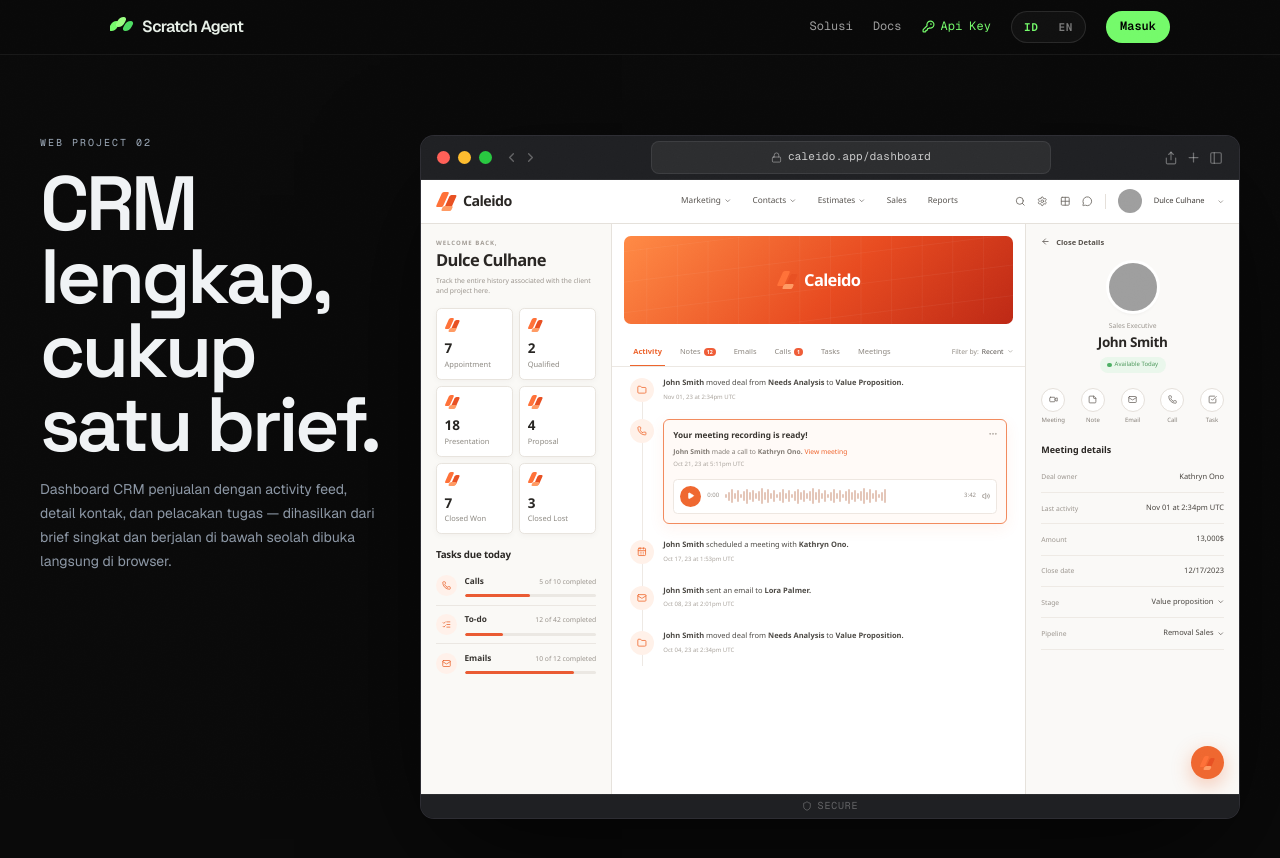
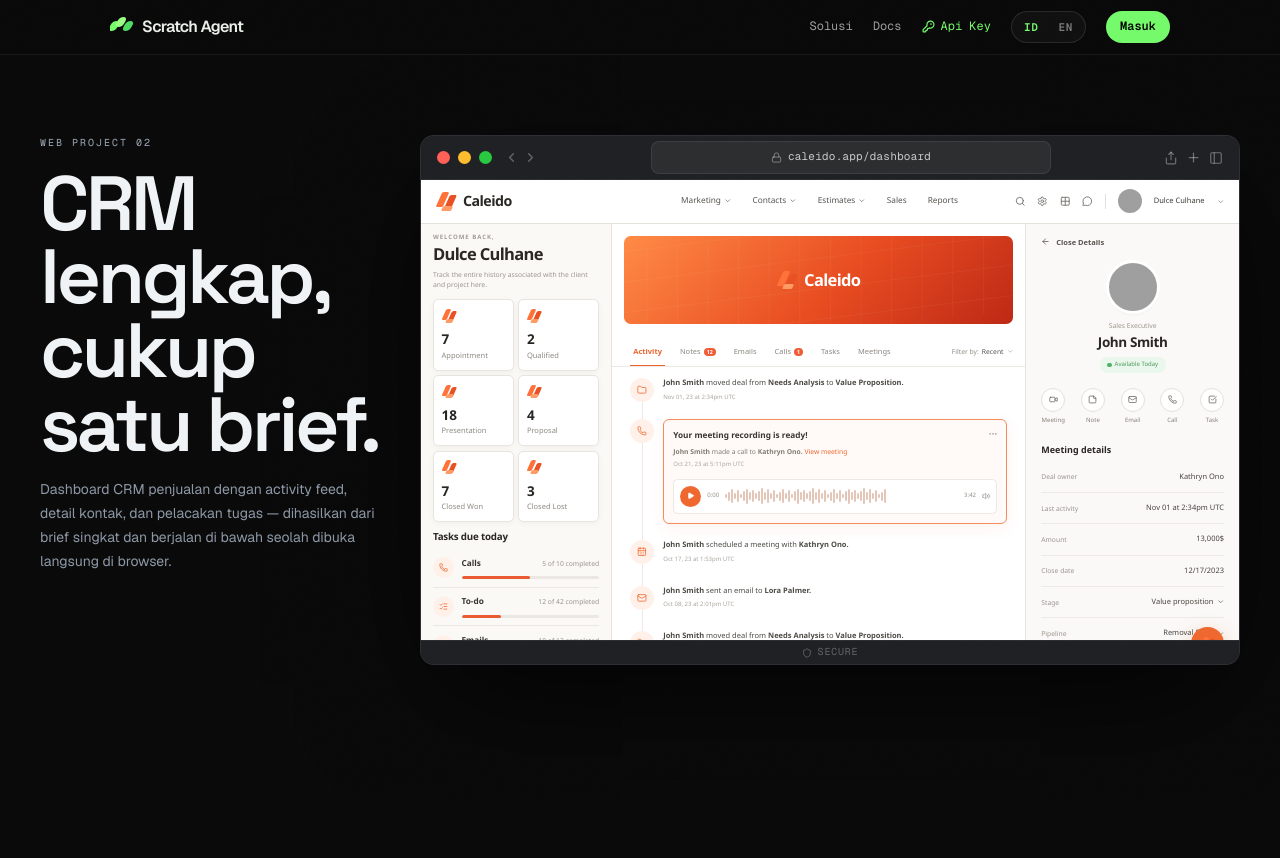
Before and after one commit to webprojectid/scratchagent, a Next.js app: page /sample/web-project-2 in a window 1280 px wide. Shown: the top 858 px of the page. After the commit the page ends 800 px from the top, so only its background shows below. Built offline with nearby package versions, Linux system fonts and the light colour scheme; grey boxes are pictures that could not be loaded.

Commit message:
fix: sample 2 ratio 4:3->16:9 (desktop), trim sidebar padding agar tidak overflow

```diff
--- a/src/components/ui/caleido-crm-demo.tsx
+++ b/src/components/ui/caleido-crm-demo.tsx
@@ -106,18 +106,18 @@
 
       <div className="grid min-h-0 flex-1 grid-cols-[255px_minmax(410px,1fr)_285px]">
         {/* left */}
-        <aside className="overflow-y-auto border-r border-[#e6e2dc] bg-[#faf9f6] px-5 py-5 [&::-webkit-scrollbar]:hidden">
+        <aside className="overflow-y-auto border-r border-[#e6e2dc] bg-[#faf9f6] px-4 py-3 [&::-webkit-scrollbar]:hidden">
           <p className="text-[8px] font-semibold uppercase tracking-[.16em] text-[#a09a93]">Welcome back,</p>
           <div className="mt-1 text-[22px] font-semibold leading-[1.1] tracking-[-.04em] text-[#292623]">Dulce Culhane</div>
           <p className="mt-2 max-w-[220px] text-[9px] leading-[1.55] text-[#9a948d]">Track the entire history associated with the client and project here.</p>
 
-          <div className="mt-4 grid grid-cols-2 gap-2">
+          <div className="mt-3 grid grid-cols-2 gap-1.5">
             <StatCard value={7} label="Appointment"/><StatCard value={2} label="Qualified"/>
             <StatCard value={18} label="Presentation"/><StatCard value={4} label="Proposal"/>
             <StatCard value={7} label="Closed Won"/><StatCard value={3} label="Closed Lost"/>
           </div>
 
-          <div className="mt-5 text-[13px] font-semibold leading-tight tracking-[-.02em]">Tasks due today</div>
+          <div className="mt-3 text-[13px] font-semibold leading-tight tracking-[-.02em]">Tasks due today</div>
           <div className="mt-2 divide-y divide-[#ebe7e2]">
             <TaskProgress icon={<Phone size={12}/>} title="Calls" done={5} total={10} width="50%"/>
             <TaskProgress icon={<ListChecks size={12}/>} title="To-do" done={12} total={42} width="29%"/>
@@ -193,5 +193,5 @@
 }
 
 export function DemoOne() {
-  return <SafariFrame url="caleido.app/dashboard" ratio="standard"><CaleidoCrmDashboard/></SafariFrame>;
+  return <SafariFrame url="caleido.app/dashboard" ratio="desktop"><CaleidoCrmDashboard/></SafariFrame>;
 }
```
